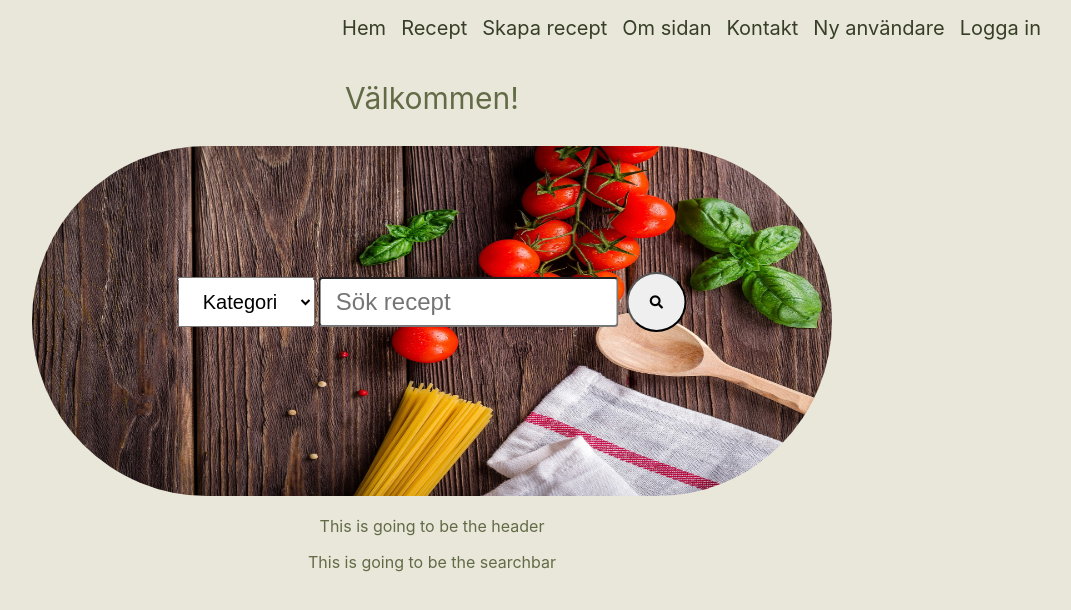
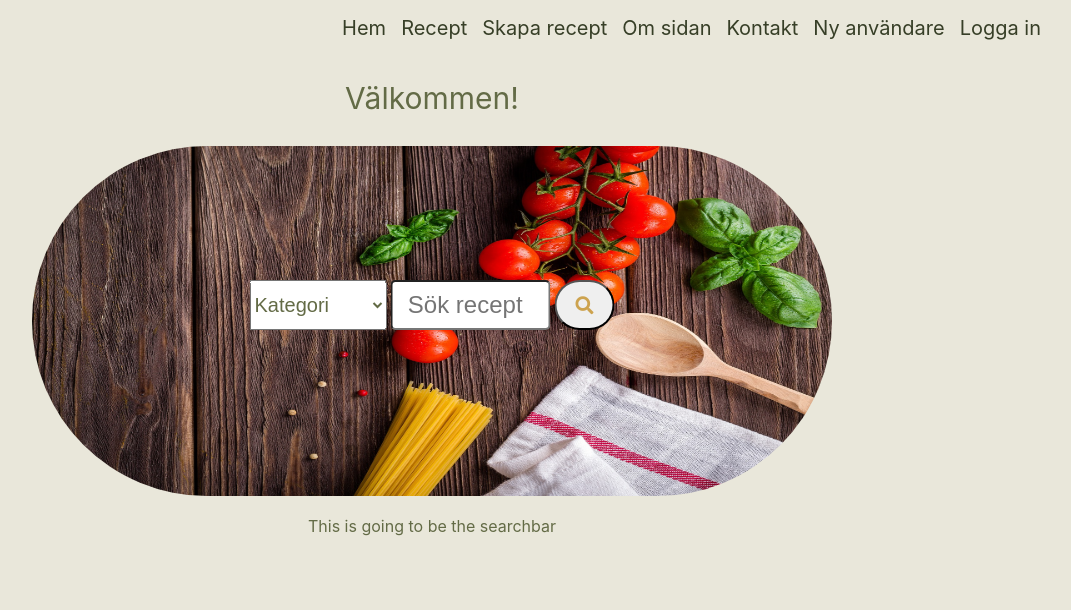
Before and after one commit to codesis/mern_project, a React (Create React App) app in the folder client/: page / in a window 1280 px wide. Shown: the top 610 px of the page, without its empty margins (208-1279 px from the left). Built offline with nearby package versions, Linux system fonts and the light colour scheme.

Commit message:
Added style to searchbar

```diff
--- a/client/src/components/home/home.css
+++ b/client/src/components/home/home.css
@@ -25,25 +25,36 @@ img {
         align-items: center;
     padding: 15px;
     position: absolute;
-    top: 40%;
+    top: 45%;
     left: 50%;
     transform: translate(-50%, -50%);
 }
 
 .header input[type=search] {
-    border-radius: 4px;
+    border-radius: 5px;
     font-size: 24px;
     height: 50px;
-    width: 300px;
+    width: 160px;
+    transition: ease-in-out, width .35s ease-in-out;
 }
 select {
     height: 50px;
     font-size: 20px;
     margin-right: 4px;
-    text-align: center;
+    color: #636b46;
 }
 button {
-    height: 60px;
+    height: 50px;
     width: 60px;
-    margin-left: 8px;
+    margin-left: 4px;
 }
+i {
+    color: #cda34f;
+    font-size: 18px;
+}
+input:focus, select:focus, button:focus {
+    outline: none;
+}
+input[type=search]:focus {
+    width: 300px;
+}
--- a/client/src/components/home/home.js
+++ b/client/src/components/home/home.js
@@ -25,7 +25,6 @@ export default class Index extends Component {
                      <input type="search" placeholder="  Sök recept"></input>
                      <button class="btn-search" type="button" style={{borderRadius: 200/2}}><i class="fas fa-search"></i></button>
                      </form>
-                    <p>This is going to be the header</p>
                 </div>
                 <div className="searchbar">
                     <p>This is going to be the searchbar</p>
```
